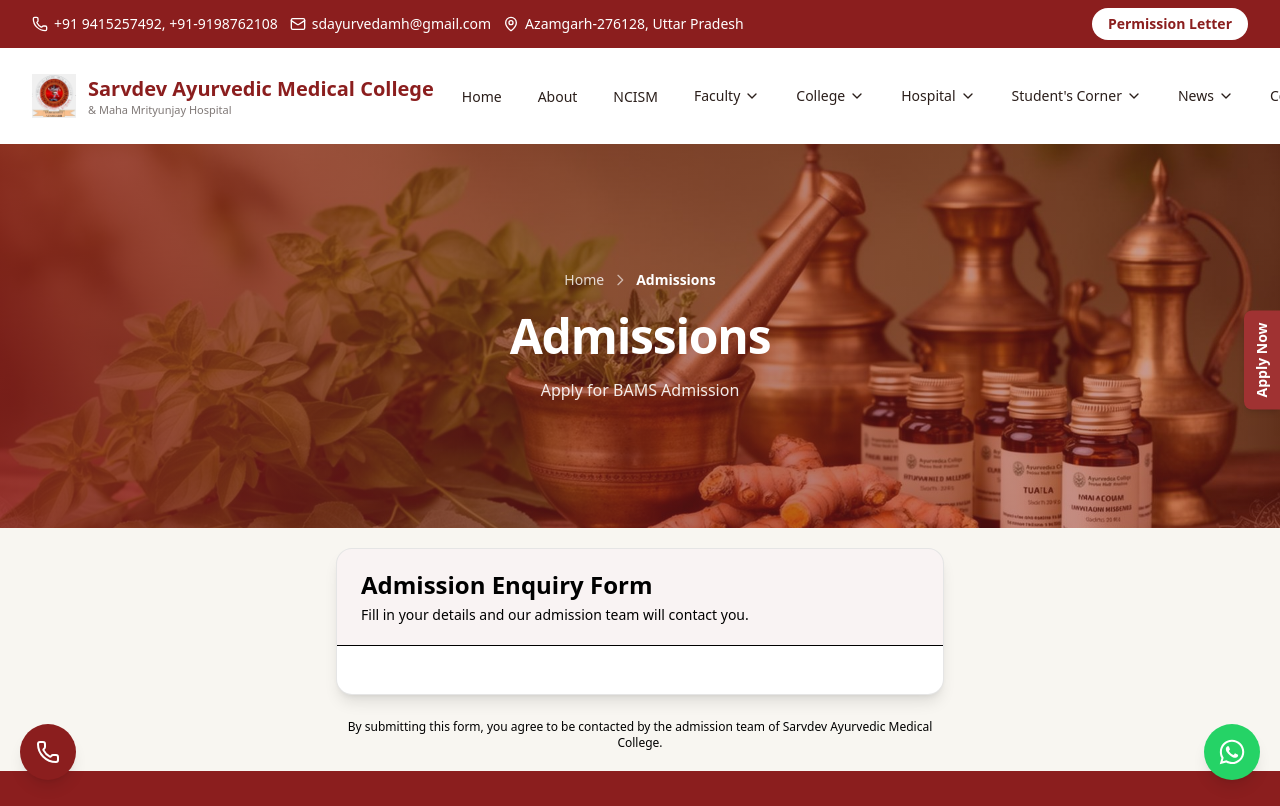
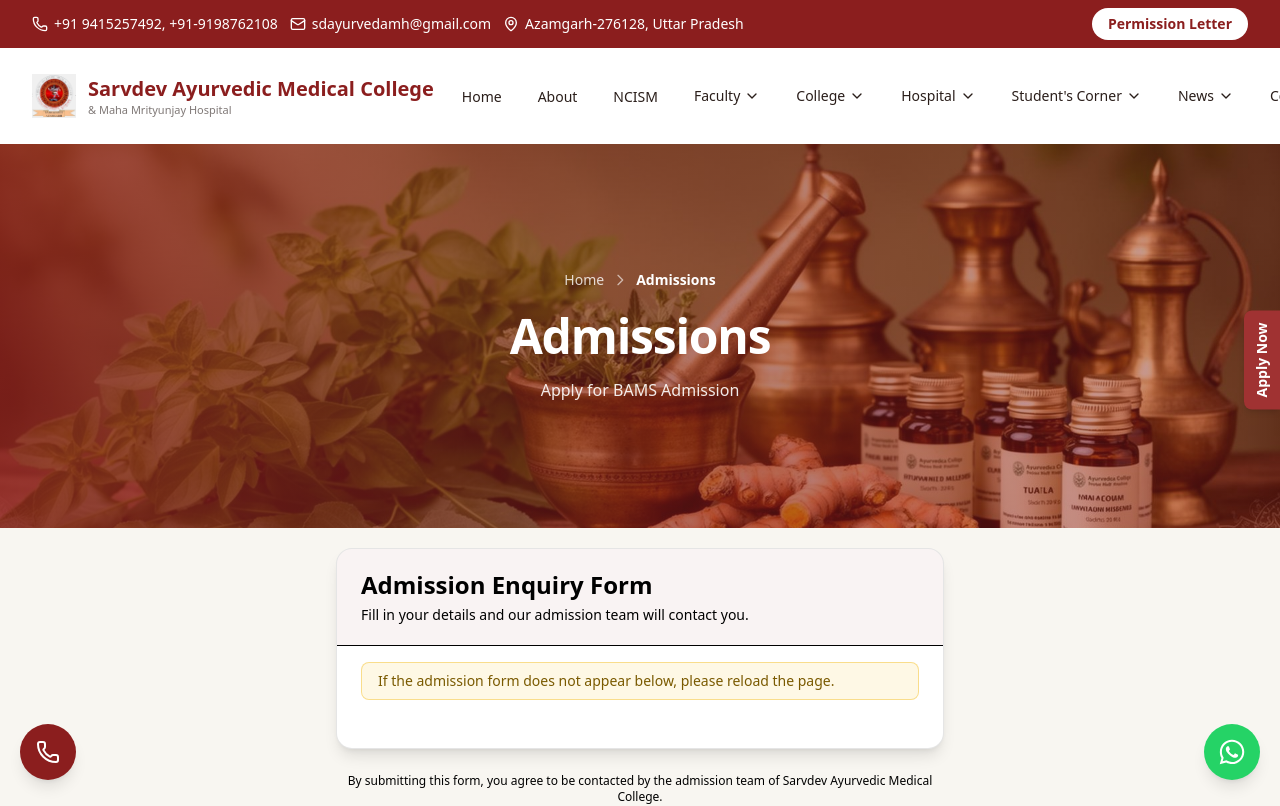
Before and after one commit to Devanshkulsh/sarvdev-medical-college, a React (Vite) app: page /admissions in a window 1280 px wide. Shown: the top 806 px of the page. Built offline with nearby package versions, Linux system fonts and the light colour scheme.

Commit message:
feat: updated Admissions.jsx for better UX

```diff
--- a/src/pages/Admissions.jsx
+++ b/src/pages/Admissions.jsx
@@ -1,7 +1,22 @@
-import React from "react";
+import React, { useEffect, useState } from "react";
 import Banner from "../components/shared/Banner";
 
 const Admissions = () => {
+  const [formLoaded, setFormLoaded] = useState(false);
+
+  useEffect(() => {
+    const checkFormInterval = setInterval(() => {
+      const formContainer = document.getElementById("formsID7375");
+
+      if (formContainer && formContainer.children.length > 0) {
+        setFormLoaded(true);
+        clearInterval(checkFormInterval);
+      }
+    }, 500); // check every 500ms
+
+    return () => clearInterval(checkFormInterval);
+  }, []);
+
   return (
     <>
       {/* ===== PAGE BANNER ===== */}
@@ -31,8 +46,17 @@
               </p>
             </div>
 
+            {/* ⚠️ INFO MESSAGE (ONLY IF FORM NOT LOADED) */}
+            {!formLoaded && (
+              <div className="mx-6 mt-4 rounded-lg border border-[#F2B705]/40 bg-[#F2B705]/10 px-4 py-2">
+                <p className="text-xs sm:text-sm text-[#7A5A00]">
+                  If the admission form does not appear below, please reload the page.
+                </p>
+              </div>
+            )}
+
             {/* Form Injected Here */}
-            <div className="p-6 sm:p-6 admission-form-scope">
+            <div className="p-6 admission-form-scope">
               <div id="formsID7375" />
             </div>
           </div>
```
